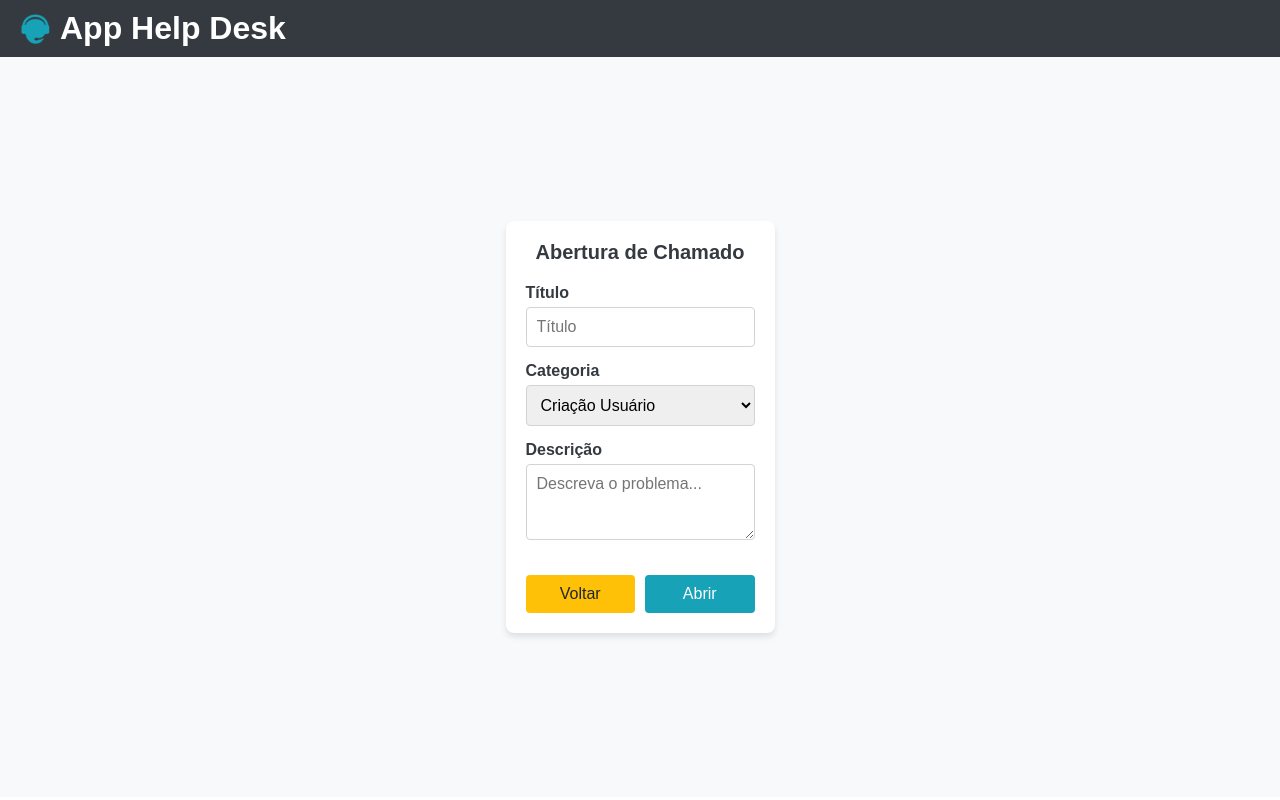
After one commit to V-Charles/projeto-help-desk, a PHP site: page /abrir_chamado.php in a window 1280 px wide. The commit adds this page. Run offline with PHP 8.4, Linux system fonts and the light colour scheme.

Commit message:
feat(frontend): criar página abrir chamados com opções e descrição

```diff
--- /dev/null
+++ b/abrir_chamado.php
@@ -0,0 +1,48 @@
+<!DOCTYPE html>
+<html lang="pt-br">
+<head>
+    <meta charset="UTF-8">
+    <meta name="viewport" content="width=device-width, initial-scale=1.0">
+    <title>App Help Desk - Abertura de Chamado</title>
+    <link rel="stylesheet" href="global/style.css">
+</head>
+<body>
+    <header>
+        <img src="assets/images/logo.png" alt="Logo App Help Desk">
+        <h1>App Help Desk</h1>
+    </header>
+    <main>
+        <section class="card-abrir-chamado">
+            <div class="card">
+                <h2 class="card-header">Abertura de Chamado</h2>
+                <div class="card-body">
+                    <form action="">
+                        <div class="form-group">
+                            <label for="titulo">Título</label>
+                            <input type="text" id="titulo" placeholder="Título" required>
+                        </div>
+                        <div class="form-group">
+                            <label for="categoria">Categoria</label>
+                            <select name="" id="categoria" required>
+                                <option value="">Criação Usuário</option>
+                                <option value="">Impressora</option>
+                                <option value="">Hardware</option>
+                                <option value="">Software</option>
+                                <option value="">Rede</option>
+                            </select>
+                        </div>
+                        <div class="form-group">
+                            <label for="descricao">Descrição</label>
+                            <textarea name="" id="descricao" rows="3" placeholder="Descreva o problema..." required></textarea>
+                        </div>
+                        <div class="form-actions">
+                            <button class="btn btn-warning" type="button">Voltar</button>
+                            <button class="btn btn-info" type="submit">Abrir</button>
+                        </div>
+                    </form>
+                </div>
+            </div>
+        </section>
+    </main>
+</body>
+</html>
--- a/global/style.css
+++ b/global/style.css
@@ -123,3 +123,92 @@ button:hover {
         gap: 20px;
     }
 }
+
+/* Card de abertura de chamado */
+.card-abrir-chamado .card {
+    width: 100%;
+    max-width: 500px;
+    background-color: white;
+    border-radius: 8px;
+    box-shadow: 0 4px 6px rgba(0, 0, 0, 0.1);
+    padding: 20px;
+}
+
+.card-abrir-chamado .card-header {
+    font-size: 20px;
+    font-weight: bold;
+    margin-bottom: 20px;
+    text-align: center;
+    color: #343a40;
+}
+
+.card-abrir-chamado .card-body {
+    display: flex;
+    flex-direction: column;
+}
+
+.card-abrir-chamado .form-group {
+    display: flex;
+    flex-direction: column;
+    margin-bottom: 15px;
+}
+
+.card-abrir-chamado .form-group label {
+    margin-bottom: 5px;
+    font-weight: bold;
+    color: #343a40;
+}
+
+.card-abrir-chamado .form-group input,
+.card-abrir-chamado .form-group select,
+.card-abrir-chamado .form-group textarea {
+    padding: 10px;
+    font-size: 16px;
+    border: 1px solid #ced4da;
+    border-radius: 4px;
+    resize: vertical;
+}
+
+/* Botões lado a lado no formulário */
+.card-abrir-chamado .form-actions {
+    display: flex;
+    gap: 10px;
+    margin-top: 20px;
+}
+
+.card-abrir-chamado .form-actions .btn {
+    flex: 1;
+    padding: 10px;
+    font-size: 16px;
+    border: none;
+    border-radius: 4px;
+    cursor: pointer;
+    transition: background-color 0.3s;
+}
+
+/* Botão Voltar */
+.card-abrir-chamado .form-actions .btn-warning {
+    background-color: #ffc107;
+    color: #212529;
+}
+
+.card-abrir-chamado .form-actions .btn-warning:hover {
+    background-color: #e0a800;
+}
+
+/* Botão Abrir */
+.card-abrir-chamado .form-actions .btn-info {
+    background-color: #17a2b8;
+    color: white;
+}
+
+.card-abrir-chamado .form-actions .btn-info:hover {
+    background-color: #138496;
+}
+
+/* Responsividade para botões */
+@media (max-width: 500px) {
+    .card-abrir-chamado .form-actions {
+        flex-direction: column;
+    }
+}
```
